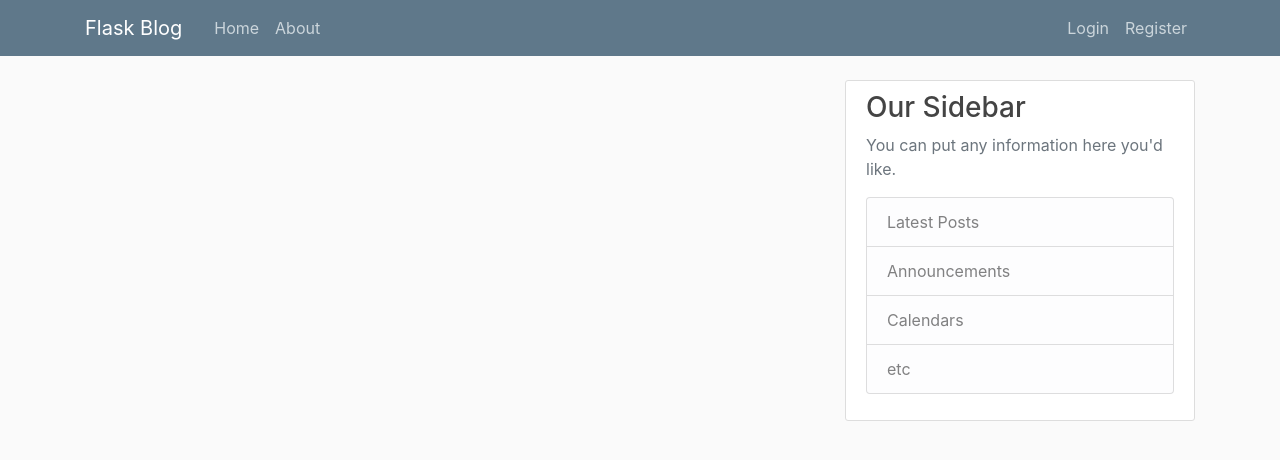
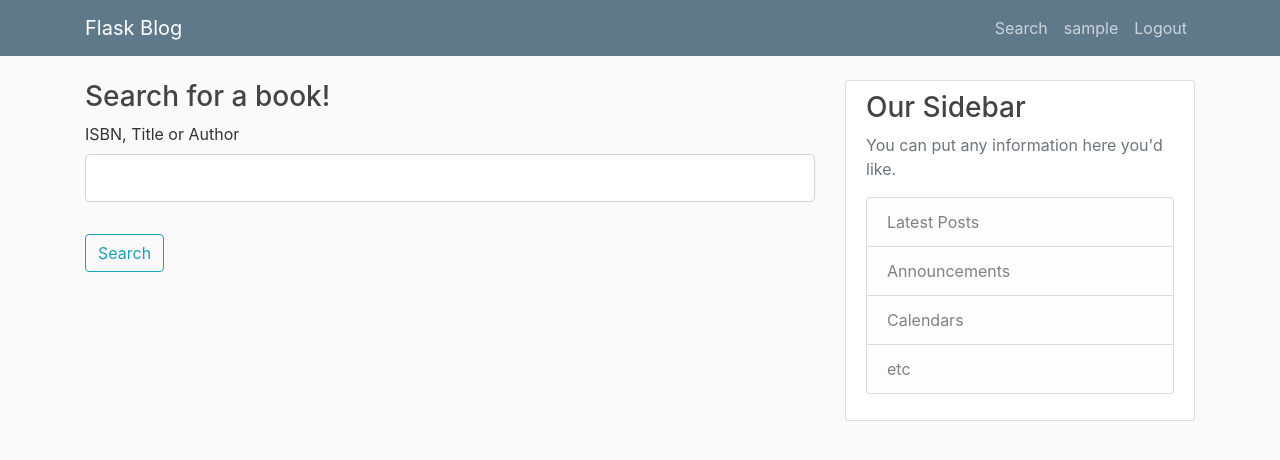
Before and after one commit to Saroj-Maharjan/books_flask, a Flask app: page / in a window 1280 px wide. Shown: the top 460 px of the page. Run offline with Flask 2, Linux system fonts and the light colour scheme; the visitor is signed in with stand-in values (Sample User, id 1); some libraries are stand-ins or nearby versions.

Commit message:
Login Completed

```diff
--- a/application.py
+++ b/application.py
@@ -4,8 +4,11 @@ from flask import Flask, session, render_template, redirect, url_for, request, f
 from flask_session import Session
 from sqlalchemy import create_engine
 from sqlalchemy.orm import scoped_session, sessionmaker
-from forms import RegistrationForm, LoginForm
+
+from forms import RegistrationForm, LoginForm, SearchForm
+
 from passlib.hash import sha256_crypt
+from helpers import login_required
 
 
 app = Flask(__name__)
@@ -29,14 +32,14 @@ db = scoped_session(sessionmaker(bind=engine))
 # res = requests.get("https://www.goodreads.com/book/review_counts.json", params={"key": "Ph0EuZD75IDuHEVx5VQKAg", "isbns": "9781632168146"})
 
 @app.route("/")
+@login_required
 def index():
-    return render_template("dashboard.html")
-
+    form = SearchForm()
+    return render_template("dashboard.html", form=form)
 
 @app.route("/about")
 def about():
-    return "/Test"
-
+    return "Test"
 
 @app.route("/login", methods=["GET", "POST"])
 def login():
@@ -90,5 +93,29 @@ def register():
 
     return render_template("register.html", title="Register", form=form)
 
-if __name__ == '__main__':
-    app.run(debug=True)
+@app.route('/logout')
+def logout():
+    session.clear()
+    flash("Logout successful")
+    return redirect(url_for('index'))
+
+@app.route("/search", methods=["GET"])
+@login_required
+def search():
+    form = SearchForm()
+    """ Get books results """
+    # Check book id was provided
+    if form.validate_on_submit():
+        search = form.search.data
+
+        books = db.execute("SELECT isbn, title, author, year FROM books WHERE \
+                        isbn LIKE :query OR \
+                        title LIKE :query OR \
+                        author LIKE :query LIMIT 15",
+                        {"query": query}).fetchAll()
+        if books in None:
+            flash(f'No Book Found {form.search.data}!')
+            return redirect(url_for("index"))
+        else:
+            return render_template("result.html",books=books)
+    return redirect(url_for('index'))
--- a/forms.py
+++ b/forms.py
@@ -18,3 +18,7 @@ class LoginForm(FlaskForm):
     password = PasswordField('Password', validators = [DataRequired()])
     remember = BooleanField('Remember Me')
     submit = SubmitField('Login')
+
+class SearchForm(FlaskForm):
+    books = StringField("ISBN, Title or Author", validators = [DataRequired()])
+    submit = SubmitField('Search')
--- /dev/null
+++ b/helpers.py
@@ -0,0 +1,15 @@
+from flask import redirect, render_template, request, session
+from functools import wraps
+
+def login_required(f):
+    """
+    Decorate routes to require login.
+    http://flask.pocoo.org/docs/1.0/patterns/viewdecorators/
+    """
+
+    @wraps(f)
+    def decorated_function(*args, **kwargs):
+        if session.get('user_id') is None:
+            return redirect("/login")
+        return f(*args, **kwargs)
+    return decorated_function
--- a/requirements.txt
+++ b/requirements.txt
@@ -3,3 +3,9 @@ Flask-Session
 psycopg2-binary
 SQLAlchemy
 flask-wtf
+passlib
+Jinja2
+
+# Heroku
+psycopg2
+gunicorn
--- a/templates/base.html
+++ b/templates/base.html
@@ -28,16 +28,24 @@
                     aria-controls="navbarToggle" aria-expanded="false" aria-label="Toggle navigation">
                     <span class="navbar-toggler-icon"></span>
                 </button>
-                <div class="collapse navbar-collapse" id="navbarToggle">
+                <!-- <div class="collapse navbar-collapse" id="navbarToggle">
                     <div class="navbar-nav mr-auto">
                         <a class="nav-item nav-link" href="{{ url_for('index') }}">Home</a>
                         <a class="nav-item nav-link" href="{{ url_for('about') }}">About</a>
+                    </div> -->
+                    <!-- Navbar Right Side -->
+                    {% if session.user_id %}
+                    <div class="navbar-nav">
+                        <a class="nav-item nav-link" href="{{ url_for('search') }}">Search</a>
+                        <a class="nav-item nav-link" href="#">{{session.username}}</a>
+                        <a class="nav-item nav-link" href="{{ url_for('logout') }}">Logout</a>
                     </div>
-                    <!-- Navbar Right Side -->
+                    {% else %}
                     <div class="navbar-nav">
                         <a class="nav-item nav-link" href="{{ url_for('login') }}">Login</a>
                         <a class="nav-item nav-link" href="{{ url_for('register') }}">Register</a>
                     </div>
+                    {% endif %}
                 </div>
             </div>
         </nav>
--- a/templates/dashboard.html
+++ b/templates/dashboard.html
@@ -14,6 +14,26 @@ Book Store
   </ul>
 {% endblock %}
 
-{% block body %}
-
-{% endblock %}
+{% block content %}
+<h3>Search for a book!</h3>
+    <form action="" method="GET">
+      <fieldset class="form-group">
+        <div class="form-group">
+          {{ form.books.label(class = "form-control-label") }}
+          {% if form.books.errors %}
+                    {{ form.books(class = "form-control form-control-lg is-invalid") }}
+                    <div class="invalid-feedback">
+                        {% for error in form.books.errors %}
+                            <span>{{ error }}</span>
+                        {% endfor %}
+                    </div>
+                {% else %}
+                    {{ form.books(class = "form-control form-control-lg") }}
+                {% endif %}
+        </div>
+      </fieldset>
+      <div class="form-group">
+        {{ form.submit(class = "btn btn-outline-info") }}
+      </div>
+    </form>
+{% endblock content %}
```
Also changed, not shown: db_setup.py (deleted, +0 -15 lines), import.py (+33 -0 lines), model.py (deleted, +0 -12 lines), templates/result.html (added, +38 -0 lines), 3 other files.
